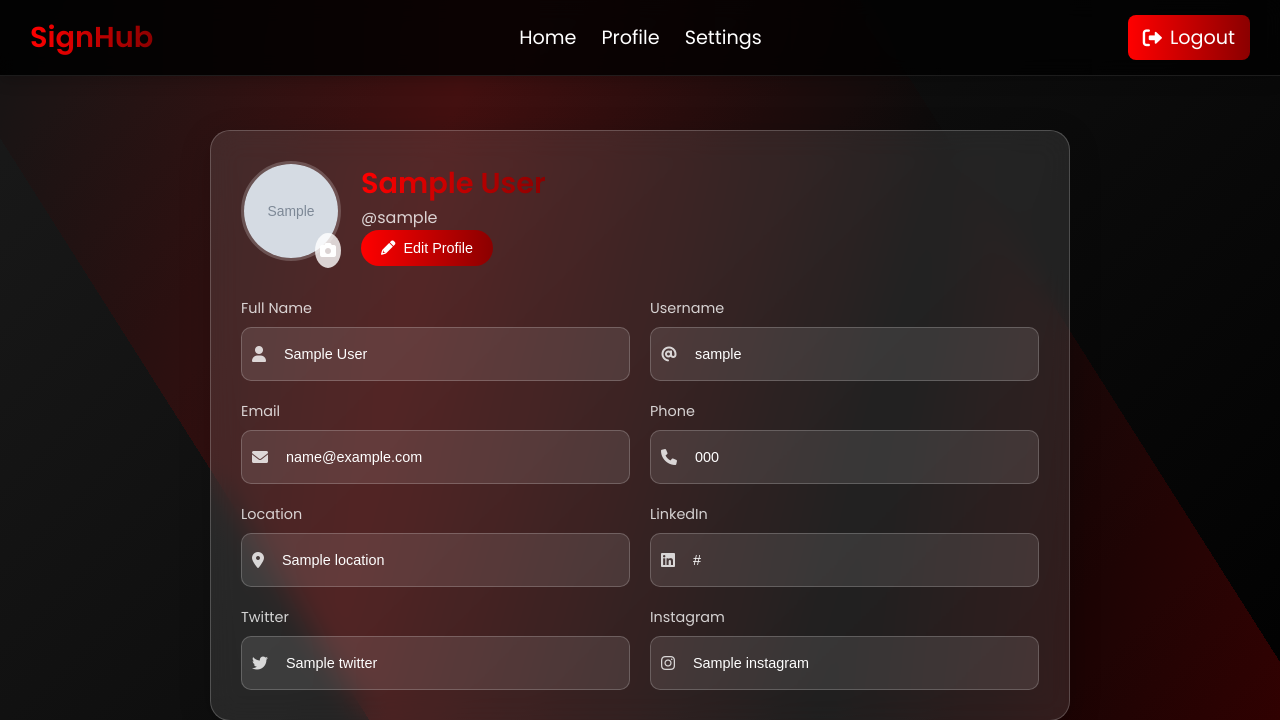
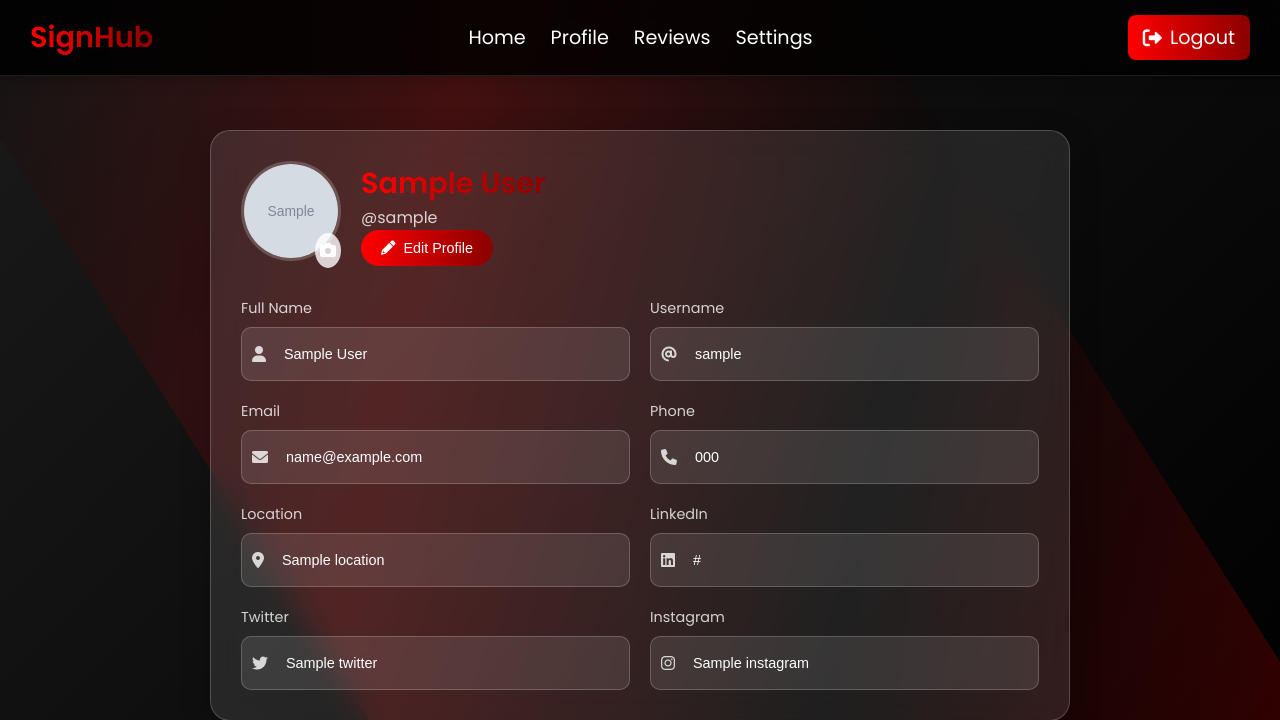
Before and after one commit to Bushra-Butt-17/SignHub-FYP-II, a Flask app: template templates/contributor_profile.html in a window 1280 px wide. Shown: the top 720 px of the page. Run offline with Flask 3, Linux system fonts and the light colour scheme; the template is opened without the code that fills it: most values are stand-ins (such as "Sample title", 1, 10 or a date in 2020); parts of the project's set-up code (start-up, migrations or seed data) failed here and were passed over.

Commit message:
Update contributor_profile.html

```diff
--- a/templates/contributor_profile.html
+++ b/templates/contributor_profile.html
@@ -336,6 +336,7 @@
         <div class="nav-links">
             <a href="{{ url_for('dashboard') }}" class="nav-link">Home</a>
             <a href="{{ url_for('contributor_profile') }}" class="nav-link">Profile</a>
+            <a href="{{ url_for('contributor_reviews') }}" class="nav-link">Reviews</a>
             <a href="{{ url_for('contributor_profile') }}" class="nav-link">Settings</a>
         </div>
         <div class="nav-actions">
```
